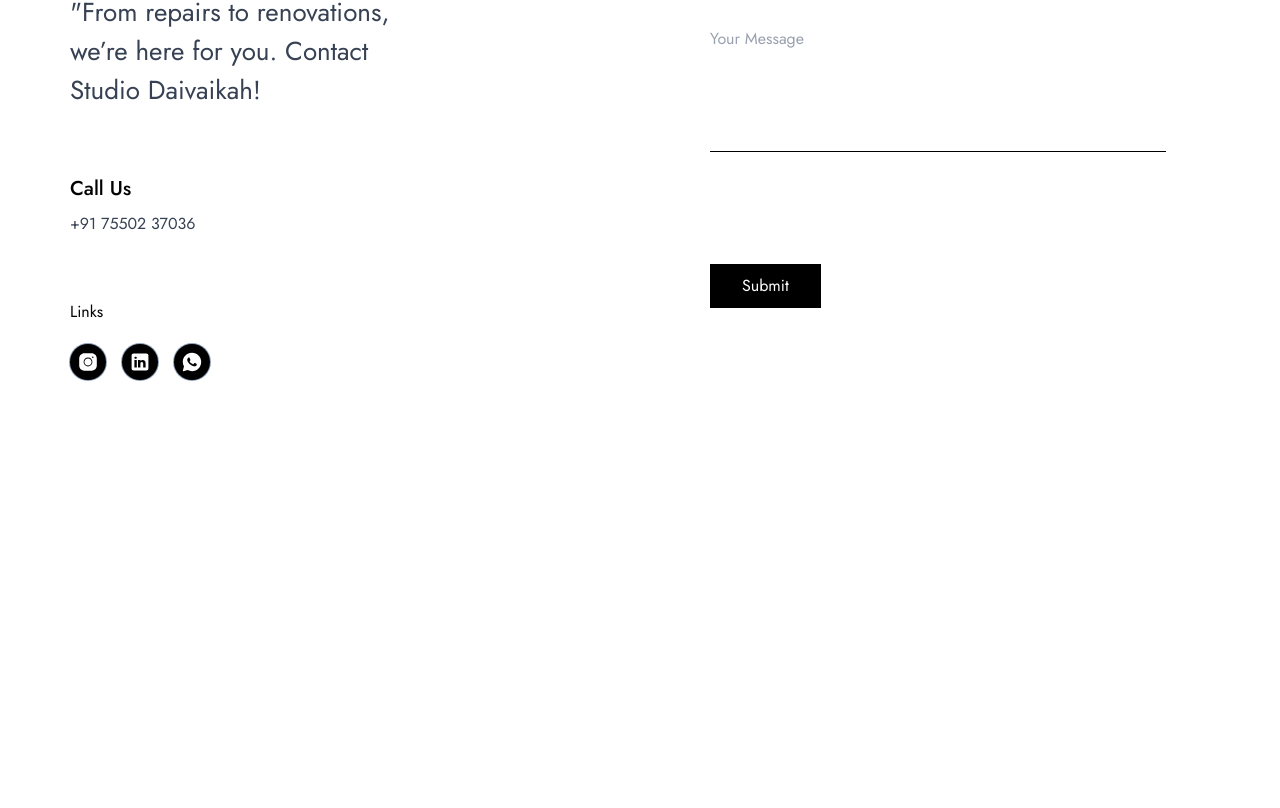
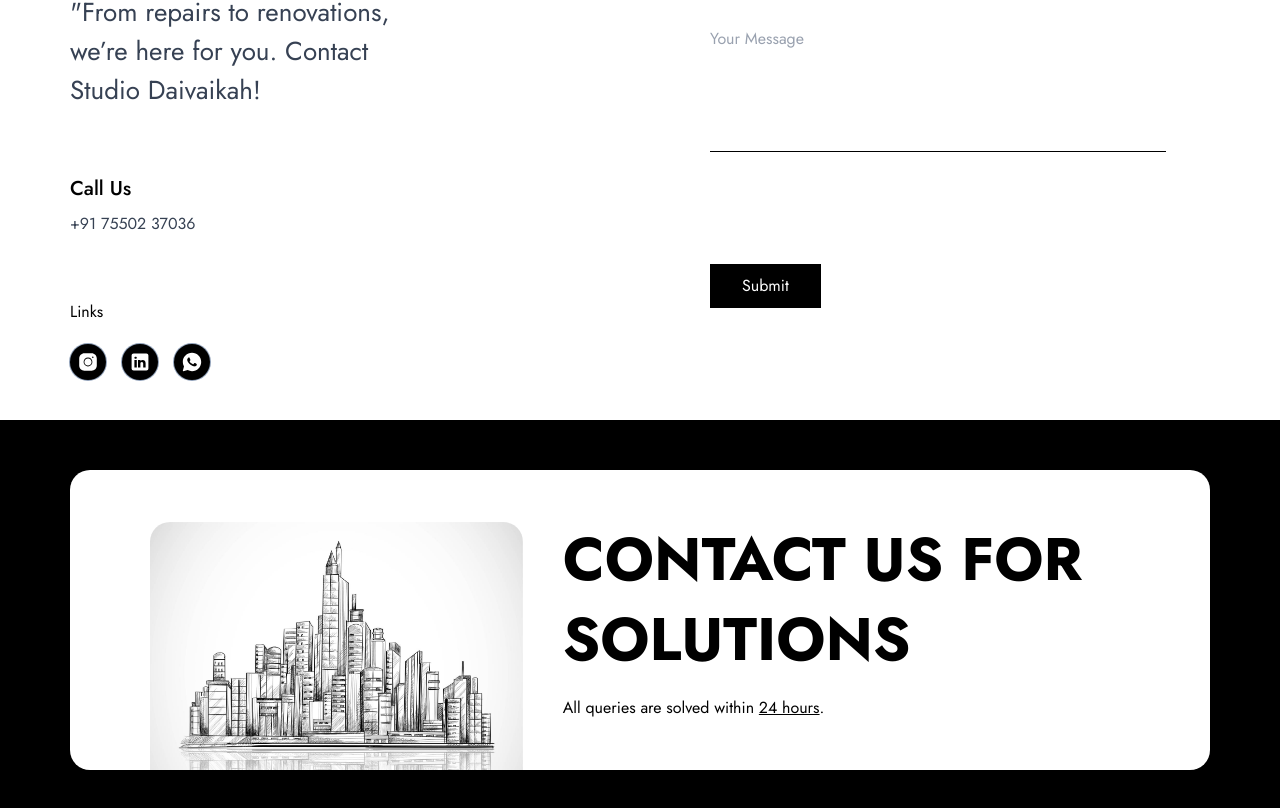
Before and after one commit to studiodaivikah/portfolio, a Next.js app: page /contact in a window 1280 px wide. Shown: the part 1435-2243 px from the top of the page. Before the commit the page ends 1855 px from the top, so only its background shows below. Built offline with nearby package versions, Linux system fonts and the light colour scheme.

Commit message:
add queries solve section

```diff
--- a/app/contact/page.tsx
+++ b/app/contact/page.tsx
@@ -230,6 +230,29 @@ const ContactForm = () => {
           </form>
         </div>
       </section>
+      <div className="flex-center w-full h-[400px] bg-black">
+        <div className="bg-white w-full h-[300px] rounded-[20px] flex justify-between max-w-[1140px] px-6 sm:px-10 md:px-20">
+          <div className="flex-center gap-10 w-full h-full overflow-hidden">
+            <div className="relative w-[460px] h-[300px] -mb-26">
+              <Image
+                fill
+                src="/images/footerbg.jpg"
+                alt="Description"
+                className="rounded-[20px]"
+              />
+            </div>
+            <div className="flex flex-col items-start jsutify-start gap-4">
+              <p className="text-black max-w-[700px] w-full text-start text-wrap text-[28px] md:text-[46px] lg:text-[60px] leading-10 sm:leading-16 lg:leading-20 font-bold">
+                CONTACT US FOR SOLUTIONS
+              </p>
+              <p className="text-[16px]">
+                All queries are solved within{" "}
+                <span className="underline">24 hours</span>.
+              </p>
+            </div>
+          </div>
+        </div>
+      </div>
     </main>
   );
 };
```
Also changed, not shown: public/images/footerbg.jpg (added).
